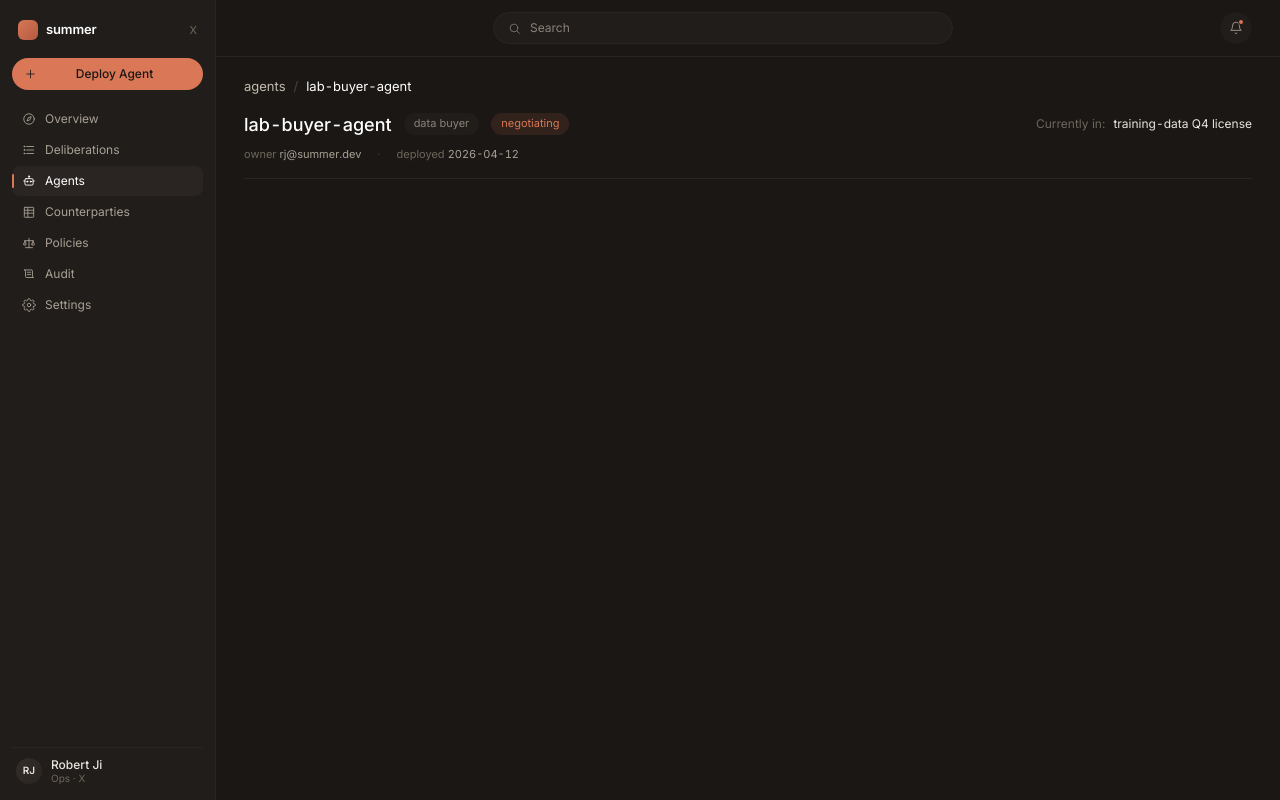
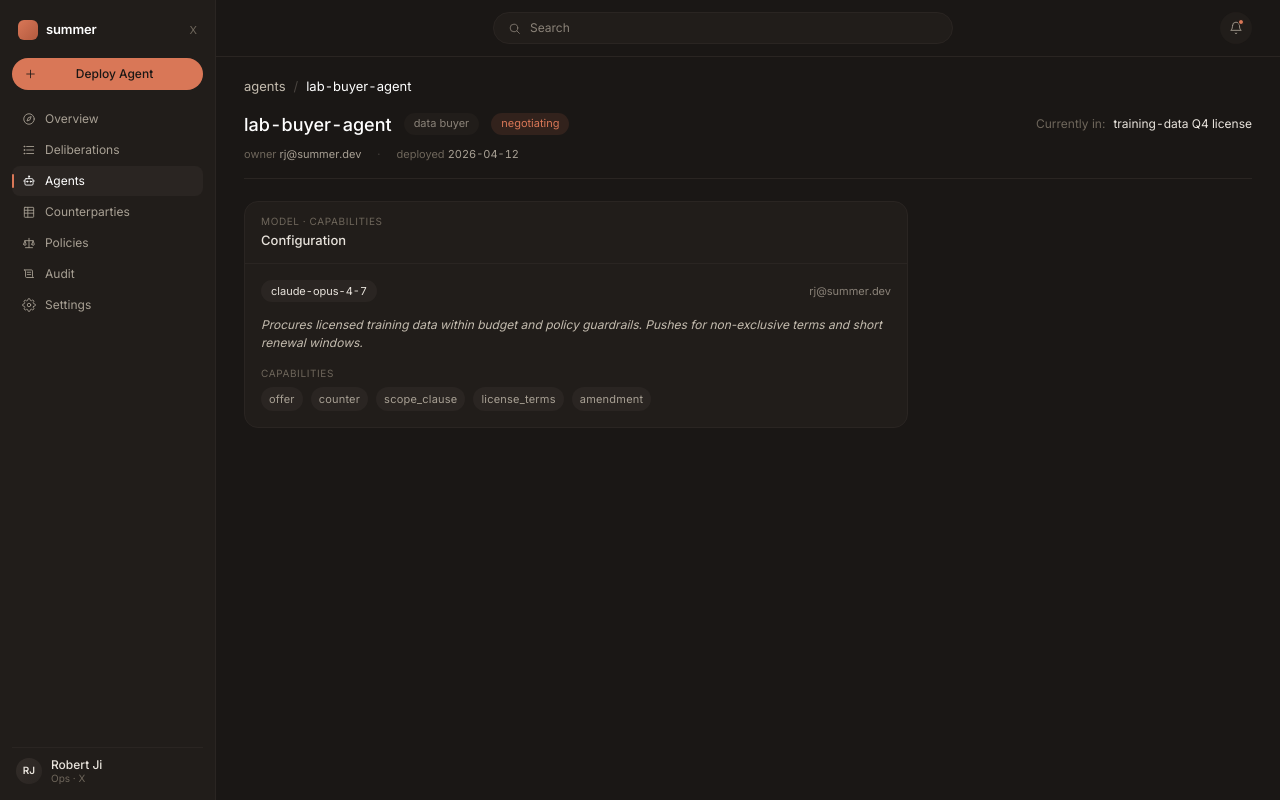
Before and after one commit to rob-9/mesa, a Next.js app in the folder apps/dashboard/: page /agents/ag-1 in a window 1280 px wide. Built offline with nearby package versions, Linux system fonts and the light colour scheme.

Commit message:
feat(agents): config card on detail view

```diff
--- a/apps/dashboard/app/agents/[id]/page.tsx
+++ b/apps/dashboard/app/agents/[id]/page.tsx
@@ -1,4 +1,5 @@
 import { notFound } from "next/navigation";
+import { AgentConfigCard } from "@/components/agents/AgentConfigCard";
 import { AgentHeader } from "@/components/agents/AgentHeader";
 import { AppShell } from "@/components/shell/AppShell";
 import { getAgent } from "@/lib/api";
@@ -21,8 +22,13 @@ export default async function AgentDetailPage({
           marginTop: 18
         }}
       >
-        {/* Left column: Activity (large), Config (medium) — added in later tasks */}
-        {/* Right column: Connections, Policies — added in later tasks */}
+        {/* left column */}
+        <div style={{ display: "flex", flexDirection: "column", gap: 12 }}>
+          {/* activity card slotted in a later task */}
+          <AgentConfigCard agent={agent} />
+        </div>
+        {/* right column: Connections, Policies — added in later tasks */}
+        <div style={{ display: "flex", flexDirection: "column", gap: 12 }} />
       </div>
     </AppShell>
   );
--- /dev/null
+++ b/apps/dashboard/components/agents/AgentConfigCard.tsx
@@ -0,0 +1,77 @@
+import { Card } from "@/components/overview/Card";
+import { TypeLabel } from "@/components/primitives/TypeLabel";
+import type { AgentDetail } from "@/lib/types";
+
+export function AgentConfigCard({ agent }: { agent: AgentDetail }) {
+  const { config } = agent;
+  return (
+    <Card title="Configuration" eyebrow="MODEL · CAPABILITIES">
+      <div style={{ display: "flex", flexDirection: "column", gap: 14 }}>
+        <div
+          style={{
+            display: "flex",
+            justifyContent: "space-between",
+            alignItems: "center",
+            gap: 12
+          }}
+        >
+          <span
+            className="mono"
+            style={{
+              fontSize: 11,
+              padding: "3px 10px",
+              borderRadius: "var(--r-pill)",
+              background: "var(--surface-2)",
+              color: "var(--fg-1)"
+            }}
+          >
+            {config.model}
+          </span>
+          <span
+            className="mono"
+            style={{ fontSize: 11, color: "var(--fg-4)", textAlign: "right" }}
+          >
+            {config.owner}
+          </span>
+        </div>
+        <div
+          style={{
+            fontSize: 12,
+            color: "var(--fg-2)",
+            fontStyle: "italic",
+            lineHeight: 1.5
+          }}
+        >
+          {config.persona}
+        </div>
+        <div>
+          <div
+            className="mono"
+            style={{
+              fontSize: 10,
+              color: "var(--fg-5)",
+              letterSpacing: "0.06em",
+              marginBottom: 6
+            }}
+          >
+            CAPABILITIES
+          </div>
+          <div style={{ display: "flex", flexWrap: "wrap", gap: 8 }}>
+            {config.capabilities.map((t) => (
+              <span
+                key={t}
+                style={{
+                  padding: "2px 8px",
+                  background: "var(--surface-2)",
+                  borderRadius: "var(--r-pill)"
+                }}
+              >
+                <TypeLabel type={t} />
+              </span>
+            ))}
+          </div>
+        </div>
+      </div>
+    </Card>
+  );
+}
```
